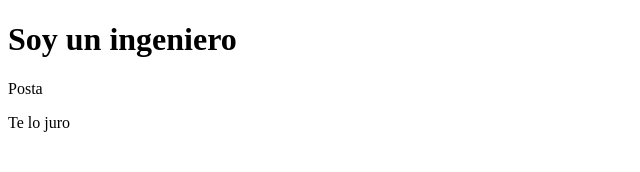
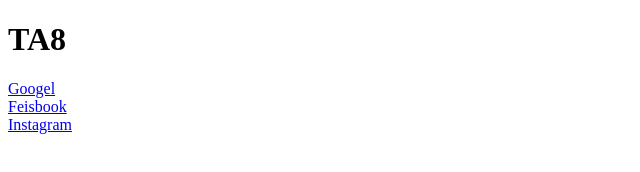
Before and after one commit to diegolagreca/UT1, a plain HTML site: page TA8.htm in a window 1280 px wide. Shown: the whole page, without its empty margins (0-640 px from the left). Drawn offline with Linux system fonts and the light colour scheme.

Commit message:
ta8 y ta9

```diff
--- a/TA8.htm
+++ b/TA8.htm
@@ -4,13 +4,17 @@
 
 <head>
     <title>
-        Web Magistral
+        Desarrollo Web y Mobile
     </title>
 
 <body>
-    <h1>Soy un ingeniero</h1>
-    <p>Posta</p>
-    <p>Te lo juro</p>
+    <h1>TA8</h1>
+    <a href="https://google.com">Googel</a>
+    <br/>
+    <a href="https://facebook.com">Feisbook</a>
+    <br/>
+    <a href="https://instagram.com">Instagram</a>
+    <br/>
 </body>
 </head>
 </html>
```
Also changed, not shown: TA9.htm (+6 -2 lines).
